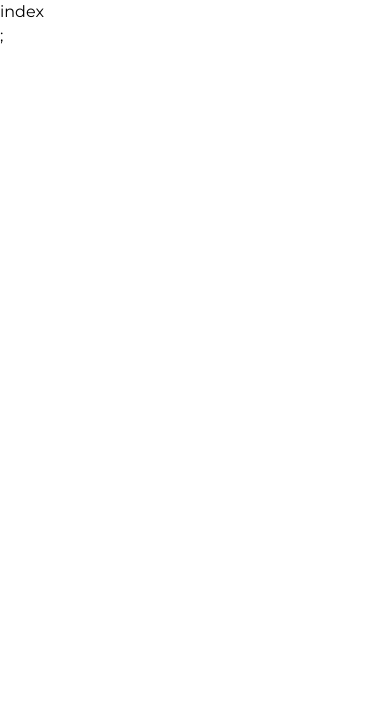
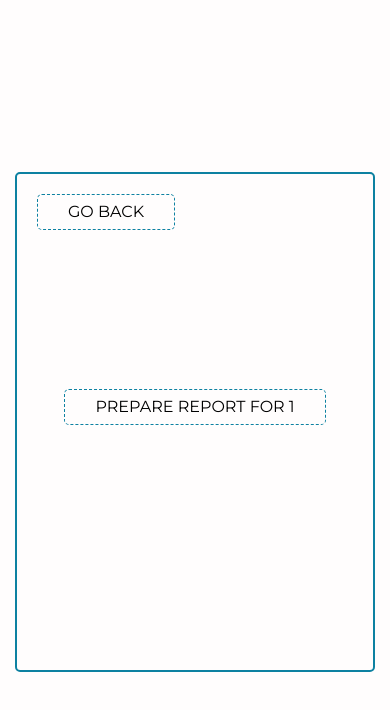
Before and after one commit to alvin1904/skillvine-client, a Next.js app: page /teacher/reports/b/1 in a window 390 px wide. Shown: the top 710 px of the page. Built offline with nearby package versions, Linux system fonts and the light colour scheme.

Commit message:
feat: report gen batchwise

```diff
--- a/package.json
+++ b/package.json
@@ -10,6 +10,8 @@
   },
   "dependencies": {
     "axios": "^1.3.6",
+    "jspdf": "^2.5.1",
+    "jspdf-autotable": "^3.5.29",
     "next": "13.3.0",
     "react": "18.2.0",
     "react-dom": "18.2.0",
--- a/src/apis/teacher/index.js
+++ b/src/apis/teacher/index.js
@@ -36,7 +36,13 @@ export const getCertificateAPI2 = (id) =>
 export const markCertificateAPI = (data, id) =>
   api.patch(`/teachers/certificates/${id}`, data, { withCredentials: true });
 export const rejectCertificateAPI = (data, id) =>
-  api.patch(`/teachers/certificates/reject/${id}`, data, { withCredentials: true });
+  api.patch(`/teachers/certificates/reject/${id}`, data, {
+    withCredentials: true,
+  });
+
+// REPORT GENERATION
+export const reportGenBatchAPI = (batch) =>
+  api.get(`/teachers/reports/batches/${batch}`);
 
 // INTERCEPTOR
 let refresh = false;
--- /dev/null
+++ b/src/componentsAdmin/ReportGenerator/Batchwise.js
@@ -0,0 +1,52 @@
+import jsPDF from "jspdf";
+import "jspdf-autotable";
+
+export const generatePDF = (data) => {
+  const doc = new jsPDF();
+  const batch = `BATCH-WISE REPORT for ${data[0].student.batch}`;
+  let pageNo = 1;
+  const spaceFactor = 80;
+  let x = doc.internal.pageSize.width / 2;
+  let y = doc.internal.pageSize.height - 10;
+  const pageWidth = doc.internal.pageSize.getWidth();
+
+  data.forEach((item, index) => {
+    let studentID = index % 3;
+    // HEADING
+    const batchWidth = doc.getTextWidth(batch);
+    const middle = (pageWidth - batchWidth) / 2;
+    doc.text(batch, middle, 15);
+    // DETAILS
+    const name = `NAME: ${item.student.name?.toUpperCase()}`;
+    const ktuId = `KTU ID: ${item.student.ktuId?.toUpperCase()}`;
+    doc.text(name, 14, 45 + spaceFactor * studentID);
+    doc.text(ktuId, 14, 53 + spaceFactor * studentID);
+    // TABLE
+    const points = Object.entries(item.points);
+    doc.autoTable({
+      head: [["Year", "Points"]],
+      body: points,
+      startY: 58 + spaceFactor * studentID,
+      theme: "grid",
+      tableWidth: "wrap",
+      margin: { horizontal: "auto" },
+      columnStyles: {
+        0: { cellWidth: 60 },
+        1: { cellWidth: 40, halign: "center" },
+      },
+      didDrawPage: () => {
+        doc.setFontSize(10);
+        doc.setTextColor(150);
+      },
+    });
+
+    if (index !== data.length - 1 && studentID === 2) {
+      doc.text(`Page ${pageNo}`, x, y, { align: "center" });
+      pageNo++;
+      doc.addPage();
+    }
+  });
+
+  doc.text(`Page ${pageNo}`, x, y, { align: "center" });
+  doc.output("dataurlnewwindow");
+};
--- a/src/pages/teacher/reports/b/[slug]/index.js
+++ b/src/pages/teacher/reports/b/[slug]/index.js
@@ -1,9 +1,77 @@
-"use client";
-
-import React from "react";
+import { reportGenBatchAPI } from "@/apis/teacher";
+import Loadings from "@/components/Loading/Loadings";
+import { generatePDF } from "@/componentsAdmin/ReportGenerator/Batchwise";
+import styles from "@/styles/teacher/Reports.module.css";
+import useAxiosCaller from "@/utils/useAxiosCaller";
+import { useRouter } from "next/router";
+import { useState } from "react";
+import { BsDownload } from "react-icons/bs";
 
 function index() {
-  return <div>index</div>;
+  const message = {
+    PREPARING: "Preparing your report...",
+    COLLECTED: "Collected data, Preparing report PDF...",
+    SUCCESSFUL: "Report generation successful...",
+  };
+  const router = useRouter();
+  const { slug } = router.query;
+  const { fetchData } = useAxiosCaller();
+  const [status, setStatus] = useState(null);
+  const [data, setData] = useState(null);
+  // BACK BUTTON TO BATCH SELECT
+  const handleBack = () => router.push("/teacher/batches");
+  // PREPARE THE DATA FOR REPORT GEN
+  const handlePrepare = async () => {
+    setStatus(message.PREPARING);
+    let res = null;
+    console.log(slug);
+    if (typeof slug === "string") {
+      res = await fetchData(reportGenBatchAPI, slug);
+      console.log(res);
+      if (res.status === 200 || res.status === 304) {
+        setData(res.data);
+        setStatus(message.COLLECTED);
+        setTimeout(() => {
+          setStatus(message.SUCCESSFUL);
+        }, 1000);
+      } else {
+        setStatus(null);
+        throwError(res?.response?.status);
+      }
+    }
+  };
+  // DOWNLOAD THE PDF REPORT
+  const handleDownload = () => {
+    generatePDF(data);
+  };
+  return (
+    <div className={styles.body}>
+      <div className={styles.reportMaker}>
+        <button className={styles.back} onClick={handleBack}>
+          GO BACK
+        </button>
+        <button className={styles.btn} onClick={handlePrepare}>
+          PREPARE REPORT FOR {slug}
+        </button>
+        <div className={styles.report}>
+          {status &&
+            typeof status === "string" &&
+            status !== message.SUCCESSFUL && (
+              <span style={{ height: "50px", width: "50px" }}>
+                <Loadings color="var(--clr-primary-250" />
+              </span>
+            )}
+          {status}
+        </div>
+        {status === message.SUCCESSFUL && (
+          <button className={styles.downloadBtn} onClick={handleDownload}>
+            <BsDownload />
+            DOWNLOAD
+          </button>
+        )}
+      </div>
+    </div>
+  );
 }
 
 export default index;
--- /dev/null
+++ b/src/styles/teacher/Reports.module.css
@@ -0,0 +1,70 @@
+.body {
+  background-color: var(--clr-light);
+  height: 100vh;
+  width: 100vw;
+  overflow: hidden;
+  display: flex;
+  justify-content: center;
+  align-items: center;
+}
+.reportMaker {
+  display: flex;
+  flex-direction: column;
+  background-color: var(--clr-light);
+  border-radius: 5px;
+  border: 2px solid var(--clr-primary-250);
+  height: 400px;
+  width: 600px;
+  padding: 20px;
+  position: relative;
+  justify-content: center;
+  align-items: center;
+}
+.btn,
+.back,
+.downloadBtn {
+  all: unset;
+  background-color: var(--clr-light);
+  border: 1px dashed var(--clr-primary-250);
+  padding: 5px 30px;
+  cursor: pointer;
+  transition: 250ms all ease-in-out;
+  border-radius: 5px;
+  text-align: center;
+}
+.back:hover,
+.btn:hover,
+.downloadBtn:hover {
+  background-color: var(--clr-primary-250);
+  color: var(--clr-light);
+}
+.back {
+  position: absolute;
+  top: 20px;
+  left: 20px;
+}
+.btn {
+  margin-bottom: 30px;
+}
+.report {
+  text-align: center;
+  display: flex;
+  flex-direction: row;
+  justify-content: center;
+  align-items: center;
+  font-size: 1.15rem;
+}
+.downloadBtn {
+  width: 150px;
+  display: flex;
+  justify-content: center;
+  align-items: center;
+  gap: 10px;
+}
+
+@media screen and (max-width: 768px) {
+  .reportMaker {
+    height: 500px;
+    width: 360px;
+  }
+}
--- a/src/styles/teacher/Selector.module.css
+++ b/src/styles/teacher/Selector.module.css
@@ -6,6 +6,7 @@
   align-items: center;
   justify-content: center;
   padding: 20px;
+  position: relative;
 }
 .selector {
   overflow-y: scroll;
@@ -32,7 +33,8 @@
   font-weight: 600;
   user-select: none;
 }
-.btn {
+.btn,
+.report_btn {
   cursor: pointer;
   display: grid;
   grid-auto-flow: column;
@@ -40,6 +42,23 @@
   gap: 0.25rem;
   padding: 0.25rem 0.5rem;
   transition: all 0.2s ease-in-out;
+  border: 1px dashed var(--clr-light);
+}
+.btn:nth-of-type(1) {
+  border: none;
+}
+.report_btn {
+  position: absolute;
+  bottom: 70px;
+  left: 120px;
+  border-radius: 5px;
+  border: 1px dashed var(--clr-primary-250);
+  color: var(--clr-primary-250);
+  transition: 250ms all ease-in-out;
+}
+.report_btn:hover {
+  background-color: var(--clr-primary-250);
+  color: white;
 }
 .btn:hover {
   color: var(--clr-primary-100);
@@ -52,6 +71,11 @@
   padding: 25px 10px;
 }
 @media (max-width: 768px) {
+  .report_btn {
+    position: absolute;
+    bottom: 85px;
+    left: 30px;
+  }
   .selectorPage {
     padding: 12px;
     align-items: start;
```
Also changed, not shown: src/pages/teacher/batches/index.js (+11 -0 lines), 1 other file (tests, documents, lock files or other folders).
